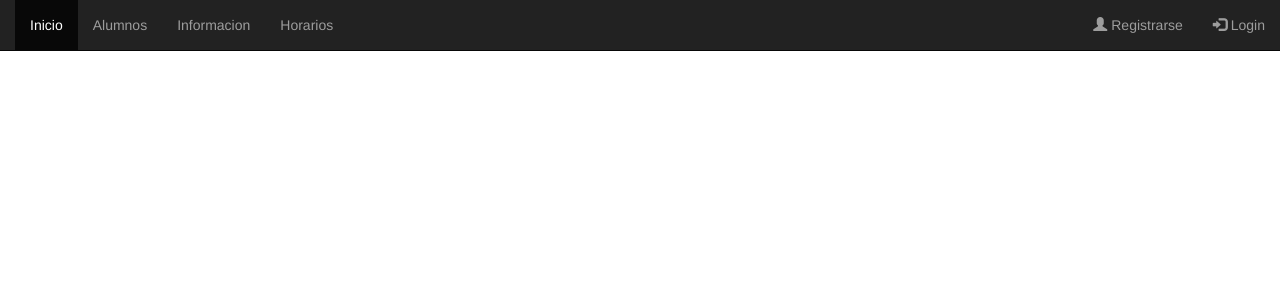
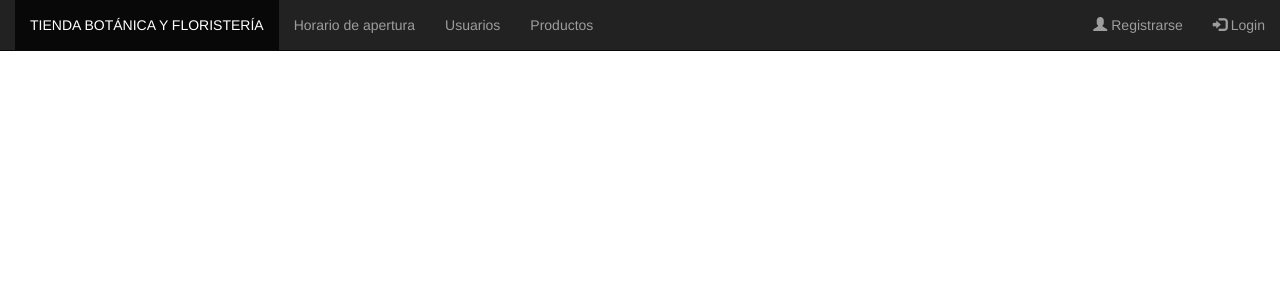
Before and after one commit to Borjitaa-7/tienda2020, a PHP site: page /iaw/admin/usuarios/cabecera.php in a window 1280 px wide. Shown: the top 300 px of the page. Run offline with PHP 8.4, Linux system fonts and the light colour scheme.

Commit message:
cambios en el crud

```diff
--- a/admin/usuarios/listado.php
+++ b/admin/usuarios/listado.php
@@ -25,7 +25,6 @@
     <!-- ---------------------------------------------------------Opciones del navbar -->
             <?php
             require_once CONTROLLER_PATH."ControladorUsuario.php";
-            require_once CONTROLLER_PATH . "Paginador.php";
             require_once UTILITY_PATH."funciones.php";
 
             if (!isset($_POST["usuario"])) {
--- a/admin/usuarios/navbar.php
+++ b/admin/usuarios/navbar.php
@@ -1,23 +1,10 @@
 <nav class="navbar navbar-inverse navbar-fixed-top">
   <div class="container-fluid">
     <ul class="nav navbar-nav">
-      <li class="active"><a href=<?php echo "/iaw/dbz/index.php"; ?>>Inicio</a></li>
-      <?php
-      session_start();
-      if(isset($_SESSION['USUARIO']['email'])){
-        // Menu de administrador
-        echo '<li><a href="#">Administracion</a></li>';
-        echo '<li><a href="#">Jefatura</a></li>';
-        echo '<li><a href="#">Direccion</li>';
-        echo '<li><a href="#">Configuracion</a></li>';
-        echo '<li><a href="#">Ministerio de Educacion</a></li>';
-    } else{
-        // Menú normal
-        echo '<li><a href="#">Alumnos</a></li>';
-        echo '<li><a href="#">Informacion </a></li>';
-    }
-  ?>
-    <li><a href="#">Horarios</a></li>
+      <li class="active"><a href=<?php echo "/iaw/tienda2020/administracion.php"; ?>>TIENDA BOTÁNICA Y FLORISTERÍA</a></li>
+    <li><a href="#">Horario de apertura</a></li>
+    <li><a href="#">Usuarios</a></li>
+    <li><a href="#">Productos</a></li>
     </ul>
       <ul class="nav navbar-nav navbar-right">
         <?php
```
